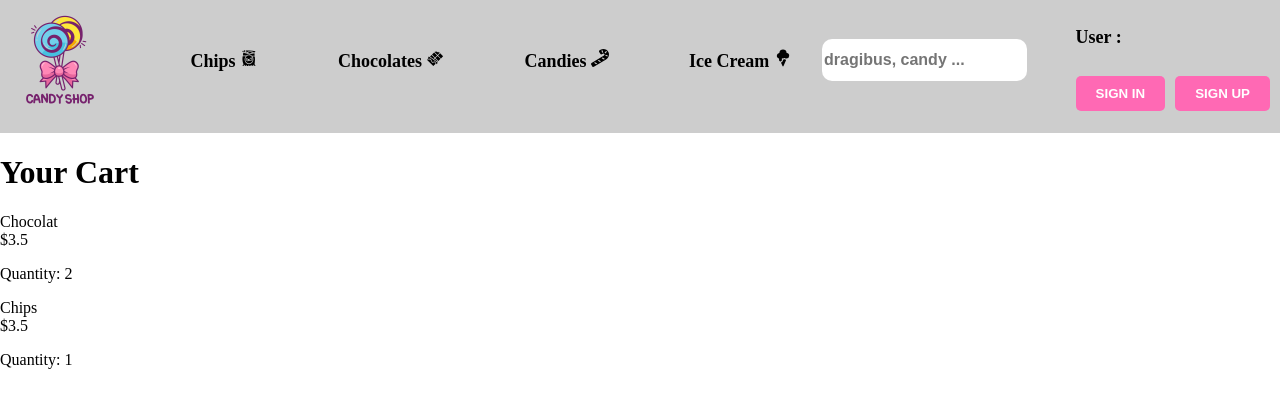
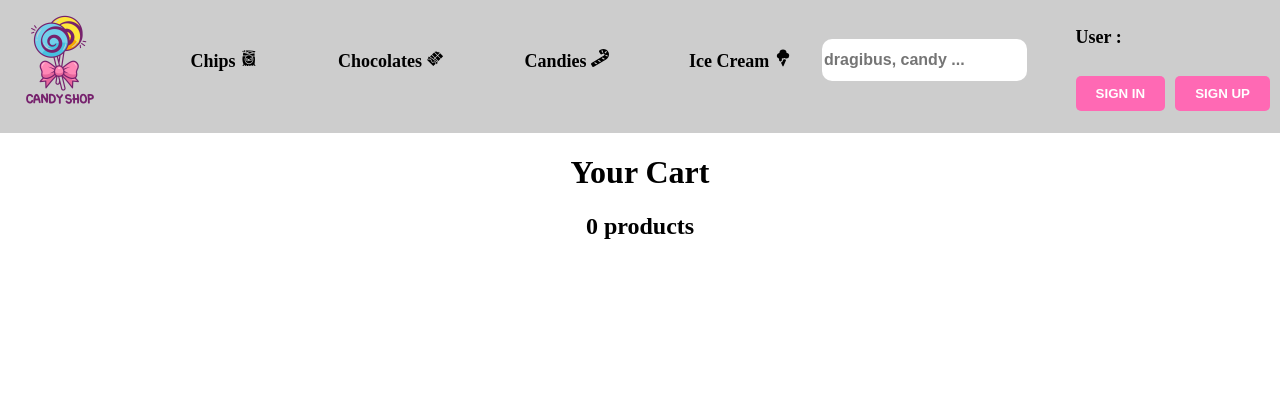
Before and after one commit to Arnemix/candy-shop, a React (Create React App) app: page /cart in a window 1280 px wide. Shown: the top 408 px of the page. Built offline with nearby package versions, Linux system fonts and the light colour scheme; a web font is replaced by a local one.

Commit message:
update cart

```diff
--- a/src/components/ProductsDetails/ProductsDetails.jsx
+++ b/src/components/ProductsDetails/ProductsDetails.jsx
@@ -3,17 +3,27 @@ import { useParams, useNavigate } from "react-router-dom";
 import productsData from "../../data/database.json";
 import "../ProductsDetails/ProductsDetails.scss";
 import { FaArrowLeft } from "react-icons/fa";
+import { useDispatch } from "react-redux";
+import { addItemToCart } from "../../redux/slices/cartSlices";
 
 function ProductDetails() {
     const { id } = useParams();
     const navigate = useNavigate();
     const product = productsData.products.find((product) => product.id === Number(id));
+    const dispatch = useDispatch();
 
     if (!product) return <p>Produit non trouvé</p>;
 
+    const addToCart = () => {
+        dispatch(addItemToCart(product));
+        navigate("/cart");
+    };
+
     return (
         <div className="product-details">
-            <button className="back-button" onClick={() => navigate(-1)}><FaArrowLeft /></button>
+            <button className="back-button" onClick={() => navigate(-1)}>
+                <FaArrowLeft />
+            </button>
             <div className="product-image-container">
                 <img className="product-image" src={process.env.PUBLIC_URL + `/assets/${product.pictureName}`} alt={product.name} />
             </div>
@@ -22,8 +32,9 @@ function ProductDetails() {
                 <h2 className="product-price">{product.price}$</h2>
                 <p className="product-description">{product.description}</p>
                 <div className="product-price-cart">
-
-                    <button className="add-to-cart">Ajouter au panier</button>
+                    <button onClick={addToCart} className="add-to-cart">
+                        Ajouter au panier
+                    </button>
                 </div>
             </div>
         </div>
--- a/src/pages/cart/Cart.jsx
+++ b/src/pages/cart/Cart.jsx
@@ -1,26 +1,17 @@
 import React, { useEffect, useState } from "react";
+import { FaRegTrashAlt } from "react-icons/fa";
 import { useDispatch, useSelector } from "react-redux";
-import { addItemToCart, getCart } from "../../redux/slices/cartSlices";
-
+import "./Cart.scss";
+import { removeItemFromCart } from "../../redux/slices/cartSlices";
 function Cart(props) {
     const cart = useSelector((state) => state.cartReducers.items);
     const dispatch = useDispatch();
     const [loading, setLoading] = useState(true);
 
     useEffect(() => {
-        const initialCartItems = [
-            { name: "Chocolat", price: 3.5, quantity: 1 },
-            { name: "Chocolat", price: 3.5, quantity: 1 },
-            { name: "Chips", price: 3.5, quantity: 1 },
-        ];
-
-        initialCartItems.forEach((item) => {
-            dispatch(addItemToCart(item));
-        });
-        dispatch(getCart());
         console.log(cart);
         setLoading(false);
-    }, [dispatch]);
+    }, [dispatch, cart]);
 
     if (loading) return <p>Loading...</p>;
 
@@ -28,14 +19,29 @@ function Cart(props) {
         <div className="cart-container">
             <div className="cart-title">
                 <h1>Your Cart</h1>
+                <h2>{cart.length} products</h2>
             </div>
             <div className="cart-content">
                 {cart.map((product) => (
                     <div key={product.name} className="cart-item">
-                        <div className="cart-item-title">{product.name}</div>
-                        <div className="cart-item-price">${product.price}</div>
-                        <div className="card-item-quantity">
-                            <p>Quantity: {product.quantity}</p>
+                        <div className="card-item-image">
+                            <img src={process.env.PUBLIC_URL + `/assets/${product.pictureName}`} alt={product.name} />
+                        </div>
+                        <div className="card-item-content">
+                            <div className="cart-item-title">
+                                <p>Item : {product.name}</p>
+                            </div>
+                            <div className="cart-item-price">
+                                <p>Price : ${product.price} </p>
+                            </div>
+                            <div className="card-item-quantity">
+                                <p>Quantity: {product.quantity}</p>
+                            </div>
+                        </div>
+                        <div className="card-item-button">
+                            <button onClick={() => dispatch(removeItemFromCart(product))}>
+                                <FaRegTrashAlt />
+                            </button>
                         </div>
                     </div>
                 ))}
--- a/src/pages/cart/Cart.scss
+++ b/src/pages/cart/Cart.scss
@@ -0,0 +1,47 @@
+.cart-content {
+    display: flex;
+    flex-direction: column;
+    width: 50%;
+    margin: auto;
+}
+.cart-title {
+    text-align: center;
+}
+
+.cart-item {
+    display: flex;
+    align-items: center;
+    border-bottom: 1px solid #ccc;
+    padding: 10px;
+}
+
+.cart-item-title,
+.cart-item-price,
+.card-item-quantity,
+.card-item-image {
+    margin-right: 10px;
+}
+
+.cart-item-title p,
+.cart-item-price p,
+.card-item-quantity p {
+    margin: 0;
+}
+.card-item-button {
+    margin-left: auto;
+    button {
+        background-color: rgba(0, 0, 0, 0.19);
+        cursor: pointer;
+        color: rgb(255, 20, 147);
+        border: none;
+        border-radius: 5px;
+        padding: 5px;
+        scale: 1.8;
+    }
+}
+
+.card-item-image img {
+    max-width: 100px;
+    max-height: 100px;
+    object-fit: contain;
+}
```
